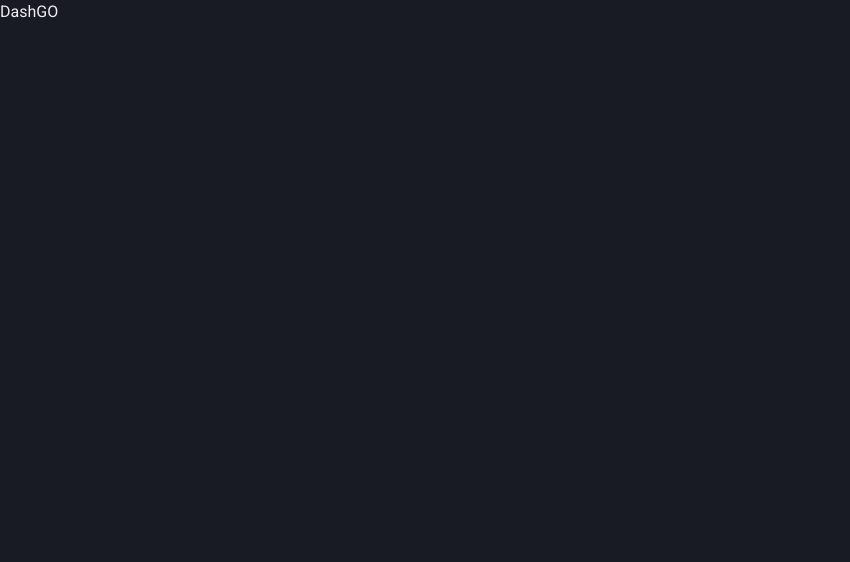
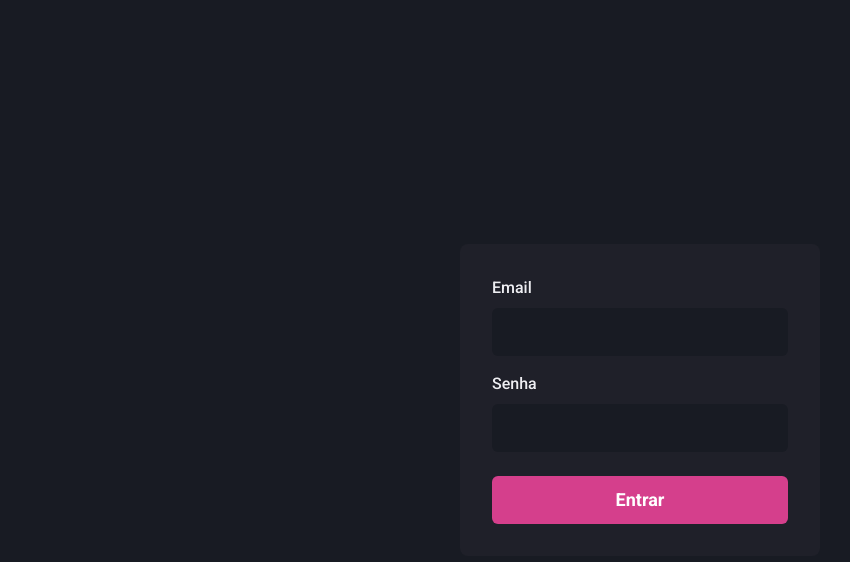
Before and after one commit to liviabelirocha/dashgo, a Next.js app: page / in a window 1280 px wide. Shown: the top 562 px of the page, without its empty margins (0-850 px from the left). Built offline with nearby package versions, Linux system fonts and the light colour scheme.

Commit message:
feat: signin page

```diff
--- a/src/pages/index.tsx
+++ b/src/pages/index.tsx
@@ -1,3 +1,58 @@
+import {
+  Flex,
+  Input,
+  Button,
+  Stack,
+  FormLabel,
+  FormControl,
+} from "@chakra-ui/react";
+
 export default function Home() {
-  return <h1>DashGO</h1>;
+  return (
+    <Flex w="100vw" h="100vh" align="center" justify="center">
+      <Flex
+        as="form"
+        w="100%"
+        maxW={360}
+        bg="gray.800"
+        p="8"
+        borderRadius={8}
+        flexDir="column"
+      >
+        <Stack spacing="4">
+          <FormControl>
+            <FormLabel htmlFor="email">Email</FormLabel>
+            <Input
+              id="email"
+              name="email"
+              type="email"
+              focusBorderColor="pink.500"
+              bgColor="gray.900"
+              variant="filled"
+              _hover={{ bgColor: "gray.900" }}
+              size="lg"
+            />
+          </FormControl>
+
+          <FormControl>
+            <FormLabel htmlFor="password">Senha</FormLabel>
+            <Input
+              id="password"
+              name="password"
+              type="password"
+              focusBorderColor="pink.500"
+              bgColor="gray.900"
+              variant="filled"
+              _hover={{ bgColor: "gray.900" }}
+              size="lg"
+            />
+          </FormControl>
+        </Stack>
+
+        <Button type="submit" mt="6" colorScheme="pink" size="lg">
+          Entrar
+        </Button>
+      </Flex>
+    </Flex>
+  );
 }
```
